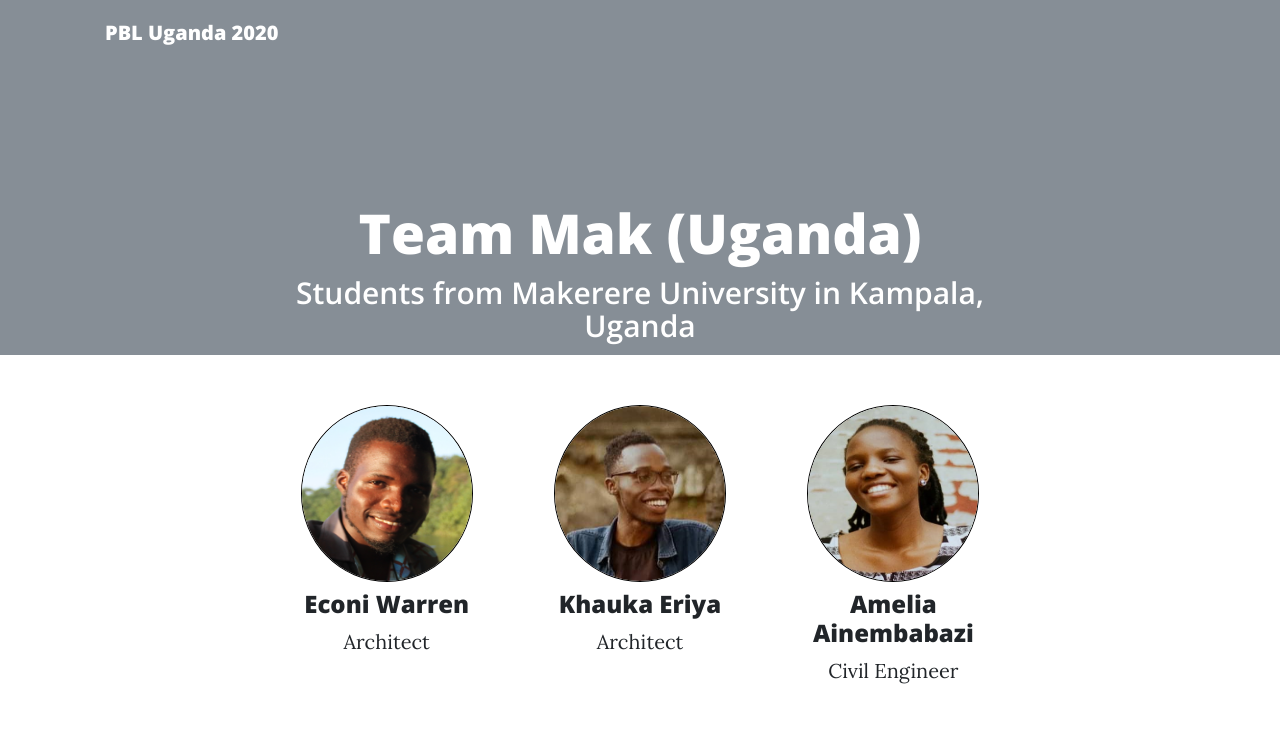
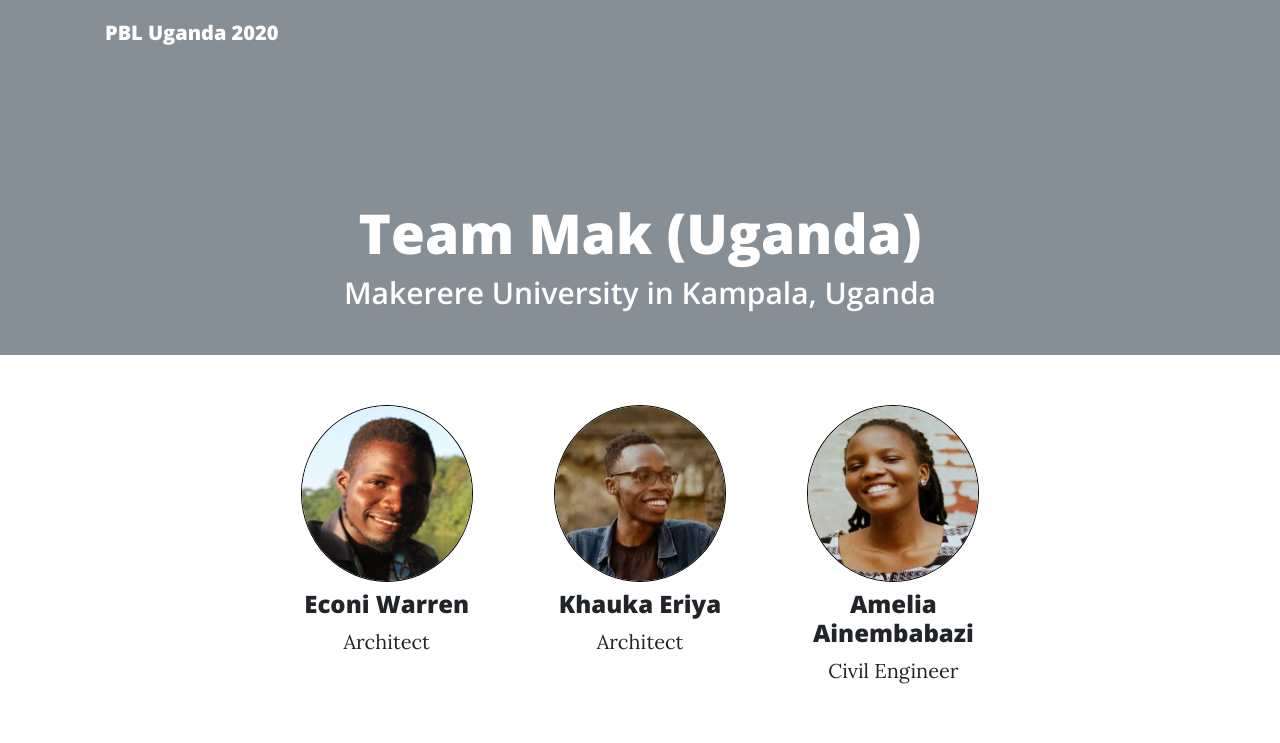
Before and after one commit to projectamaka/projectamaka.github.io, a website: page teammak.html in a window 1280 px wide. Shown: the top 743 px of the page. Drawn offline with nearby package versions, Linux system fonts and the light colour scheme; files that its build step writes are made by us from their sources.

Commit message:
Update teammak.html

```diff
--- a/teammak.html
+++ b/teammak.html
@@ -124,7 +124,7 @@
           <div class="post-heading">
 		  <center>
             <h1>Team Mak (Uganda)</h1>
-           <h2 class="subheading">Students from Makerere University in Kampala, Uganda</h2>
+           <h2 class="subheading"> Makerere University in Kampala, Uganda</h2>
            </center>
           </div>
         </div>
```
